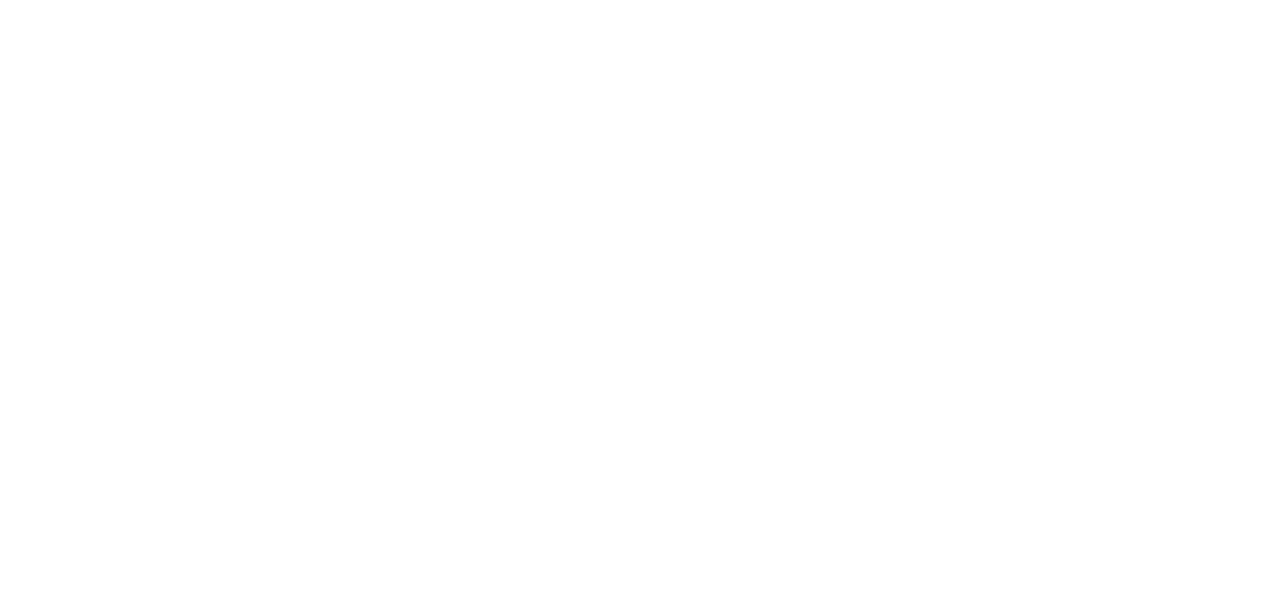
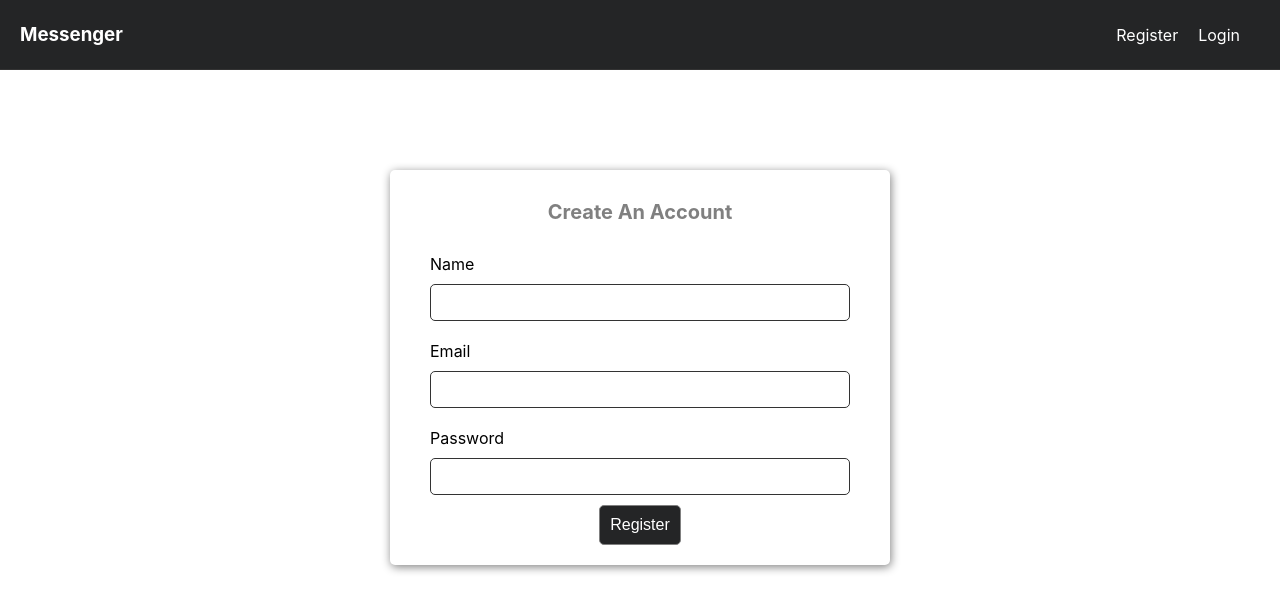
Before and after one commit to devXjatin/codeial, a React (Create React App) app: page /register in a window 1280 px wide. Before the commit this address had no page. Shown: the top 612 px of the page. Built offline with nearby package versions, Linux system fonts and the light colour scheme.

Commit message:
create register page

```diff
--- a/src/App.js
+++ b/src/App.js
@@ -1,12 +1,17 @@
 import './App.css';
 import {BrowserRouter, Routes, Route, Switch} from 'react-router-dom';
 import Home from "./Pages/Home"
-
+import Navbar from './Components/Navbar';
+import Register from './Pages/Register';
+import Login from './Pages/Login';
 function App() {
   return (
     <BrowserRouter>
+    <Navbar/>
     <Routes>
-      <Route exact path = "/" component={Home}/>
+      <Route exact={true} path = "/" element={<Home/>}/>
+      <Route exact={true} path = "/register" element={<Register/>}/>
+      <Route exact={true} path = "/login" element={<Login/>}/>
     </Routes>
     </BrowserRouter>
   );
--- a/src/Components/Navbar.js
+++ b/src/Components/Navbar.js
@@ -1,17 +1,37 @@
-import React from 'react'
-import { Link } from 'react-router-dom'
-const Navbar = () => {
+import React from "react";
+import { Link } from "react-router-dom";
+import { auth,db } from "../Firebase";
+import { signOut } from "firebase/auth";
+import { updateDoc, doc } from "firebase/firestore";
+function Navbar() {
+
+  async function handleSignout(){
+    await updateDoc(doc(db, 'users', auth.currentUser.uid),{
+      isOnline:false
+    })
+    await signOut(auth);
+  }
+
   return (
     <nav>
-        <h3>
+      <h3>
         <Link to="/">Messenger</Link>
-        </h3>
-        <div>
+      </h3>
+      <div>
+        {auth.currentUser ? (
+          <>
+            <Link to="/profile">Profile</Link>
+            <button className="btn" onClick={handleSignout}>Logout</button>
+          </>
+        ) : (
+          <>
             <Link to="/register">Register</Link>
             <Link to="/login">Login</Link>
-        </div>
+          </>
+        )}
+      </div>
     </nav>
-  )
-}
+  );
+};
 
-export default Navbar
+export default Navbar;
--- a/src/Firebase.js
+++ b/src/Firebase.js
@@ -1,5 +1,9 @@
 // Import the functions you need from the SDKs you need
 import { initializeApp } from "firebase/app";
+import { getAuth } from "firebase/auth";
+import { getFirestore } from "firebase/firestore";
+
+
 // TODO: Add SDKs for Firebase products that you want to use
 // https://firebase.google.com/docs/web/setup#available-libraries
 
@@ -16,3 +20,6 @@
 
 // Initialize Firebase
 const app = initializeApp(firebaseConfig);
+const auth = getAuth(app);
+const db = getFirestore(app);
+export {auth,db};
--- /dev/null
+++ b/src/Pages/Login.js
@@ -0,0 +1,79 @@
+import React, { useState } from "react";
+import { signInWithEmailAndPassword } from "firebase/auth";
+import { auth, db } from "../Firebase";
+import { updateDoc, doc } from "firebase/firestore";
+import { useNavigate } from "react-router-dom";
+
+const Login = () => {
+  const [data, setData] = useState({
+    email: "",
+    password: "",
+    error: null,
+    loading: false,
+  });
+
+  const navigate = useNavigate();
+
+  const { email, password, error, loading } = data;
+
+  const handleChange = (e) => {
+    setData({ ...data, [e.target.name]: e.target.value });
+  };
+
+  const handleSubmit = async (e) => {
+    e.preventDefault();
+    setData({ ...data, error: null, loading: true });
+    if (!email || !password) {
+      setData({ ...data, error: "All fields are required" });
+    }
+    try {
+      const result = await signInWithEmailAndPassword(auth, email, password);
+
+      await updateDoc(doc(db, "users", result.user.uid), {
+        isOnline: true,
+      });
+      setData({
+        email: "",
+        password: "",
+        error: null,
+        loading: false,
+      });
+      navigate("/");
+    } catch (err) {
+      setData({ ...data, error: err.message, loading: false });
+    }
+  };
+  return (
+    <section>
+      <h3>Log into your Account</h3>
+      <form className="form" onSubmit={handleSubmit}>
+        <div className="input_container">
+          <label htmlFor="email">Email</label>
+          <input
+            type="text"
+            name="email"
+            value={email}
+            onChange={handleChange}
+          />
+        </div>
+        <div className="input_container">
+          <label htmlFor="password">Password</label>
+          <input
+            type="password"
+            name="password"
+            value={password}
+            onChange={handleChange}
+          />
+        </div>
+        {error ? <p className="error">{error}</p> : null}
+        <div className="btn_container">
+          <button className="btn" disabled={loading}>
+            {loading ? "Logging in ..." : "Login"}
+          </button>
+        </div>
+      </form>
+    </section>
+  );
+};
+
+export default Login;
--- /dev/null
+++ b/src/Pages/Register.js
@@ -0,0 +1,92 @@
+import React, { useState } from "react";
+import { createUserWithEmailAndPassword } from "firebase/auth";
+import { auth, db } from "../Firebase";
+import { setDoc, doc, Timestamp } from "firebase/firestore";
+import { useNavigate } from "react-router-dom";
+
+function Register () {
+  const [data, setData] = useState({
+    name: "",
+    email: "",
+    password: "",
+    error: null,
+    loading: false,
+  });
+
+  const navigate = useNavigate();
+
+  const { name, email, password, error, loading } = data;
+
+  function handleChange(e) {
+    setData({ ...data, [e.target.name]: e.target.value });
+  };
+
+  const handleSubmit = async (e) => {
+    e.preventDefault();
+    setData({ ...data, error: null, loading: true });
+    if (!name || !email || !password) {
+      setData({ ...data, error: "All fields are required" });
+    }
+    try {
+      const result = await createUserWithEmailAndPassword(
+        auth,
+        email,
+        password
+      );
+      await setDoc(doc(db, "users", result.user.uid), {
+        uid: result.user.uid,
+        name,
+        email,
+        createdAt: Timestamp.fromDate(new Date()),
+        isOnline: true,
+      });
+      setData({
+        name: "",
+        email: "",
+        password: "",
+        error: null,
+        loading: false,
+      });
+      navigate("/");
+    } catch (err) {
+      setData({ ...data, error: err.message, loading: false });
+    }
+  };
+  return (
+    <section>
+      <h3>Create An Account</h3>
+      <form className="form" onSubmit={handleSubmit}>
+        <div className="input_container">
+          <label htmlFor="name">Name</label>
+          <input type="text" name="name" value={name} onChange={handleChange} />
+        </div>
+        <div className="input_container">
+          <label htmlFor="email">Email</label>
+          <input
+            type="text"
+            name="email"
+            value={email}
+            onChange={handleChange}
+          />
+        </div>
+        <div className="input_container">
+          <label htmlFor="password">Password</label>
+          <input
+            type="password"
+            name="password"
+            value={password}
+            onChange={handleChange}
+          />
+        </div>
+        {error ? <p className="error">{error}</p> : null}
+        <div className="btn_container">
+          <button className="btn" disabled={loading}>
+            {loading ? "Creating ..." : "Register"}
+          </button>
+        </div>
+      </form>
+    </section>
+  );
+};
+
+export default Register;
```
